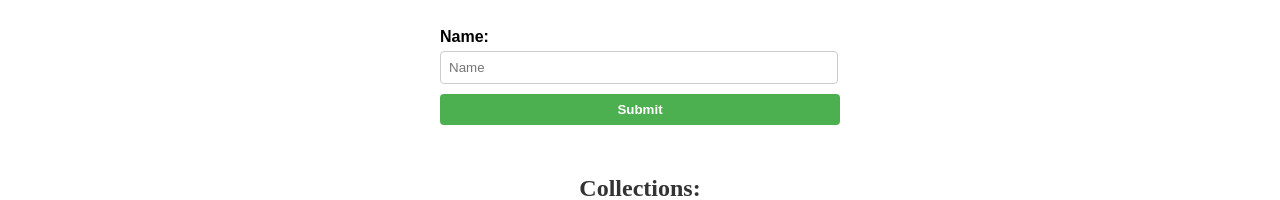
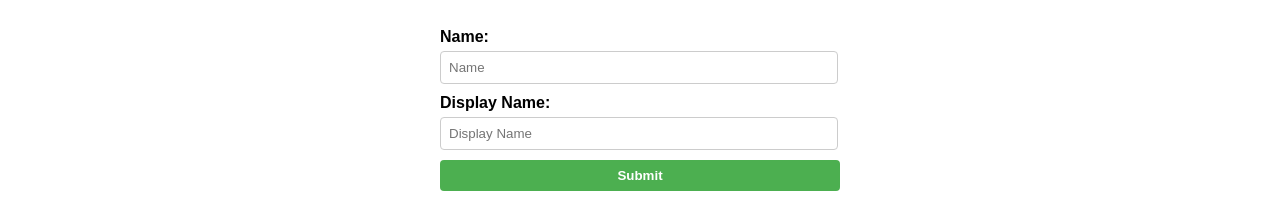
Before and after one commit to Smit-Zaveri/stavanform, a React (Create React App) app: page / in a window 1280 px wide. Both pictures are taken after a click on the button "Collection Form". Shown: the top 200 px of the page. Built offline with nearby package versions, Linux system fonts and the light colour scheme; no server answers; the database is empty.

Commit message:
display name in collection

```diff
--- a/src/CollectionForm.js
+++ b/src/CollectionForm.js
@@ -3,6 +3,7 @@ import { firestore } from "./firebase";
 
 const CollectionForm = () => {
   const [name, setName] = useState("");
+  const [displayName, setDisplayName] = useState("");
   const [collections, setCollections] = useState([]);
   const [error, setError] = useState(null);
 
@@ -32,19 +33,21 @@ const CollectionForm = () => {
     e.preventDefault();
 
     try {
-      if (!name) {
+      if (!name || !displayName) {
         setError("Please fill in all fields.");
         return;
       }
 
       const collectionData = {
         name,
+        displayName,
       };
 
       await firestore.collection("collections").add(collectionData);
       console.log("Collection added successfully.");
 
       setName("");
+      setDisplayName("");
       setError(null);
 
       fetchCollections(); // Reload data after submission
@@ -77,6 +80,14 @@ const CollectionForm = () => {
           value={name}
           onChange={handleNameChange}
         />
+        <label className="form-label">Display Name:</label>
+        <input
+          type="text"
+          className="form-input"
+          placeholder="Display Name"
+          value={displayName}
+          onChange={(e) => setDisplayName(e.target.value)}
+        />
 
         {error && <p className="form-error">{error}</p>}
 
@@ -90,7 +101,7 @@ const CollectionForm = () => {
         <ul>
           {collections.map((collection) => (
             <li key={collection.id}>
-              {collection.name}{" "}
+              {collection.name} - {collection.displayName}{" "}
               <button onClick={() => handleDeleteCollection(collection.id)}>
                 Delete
               </button>
```
